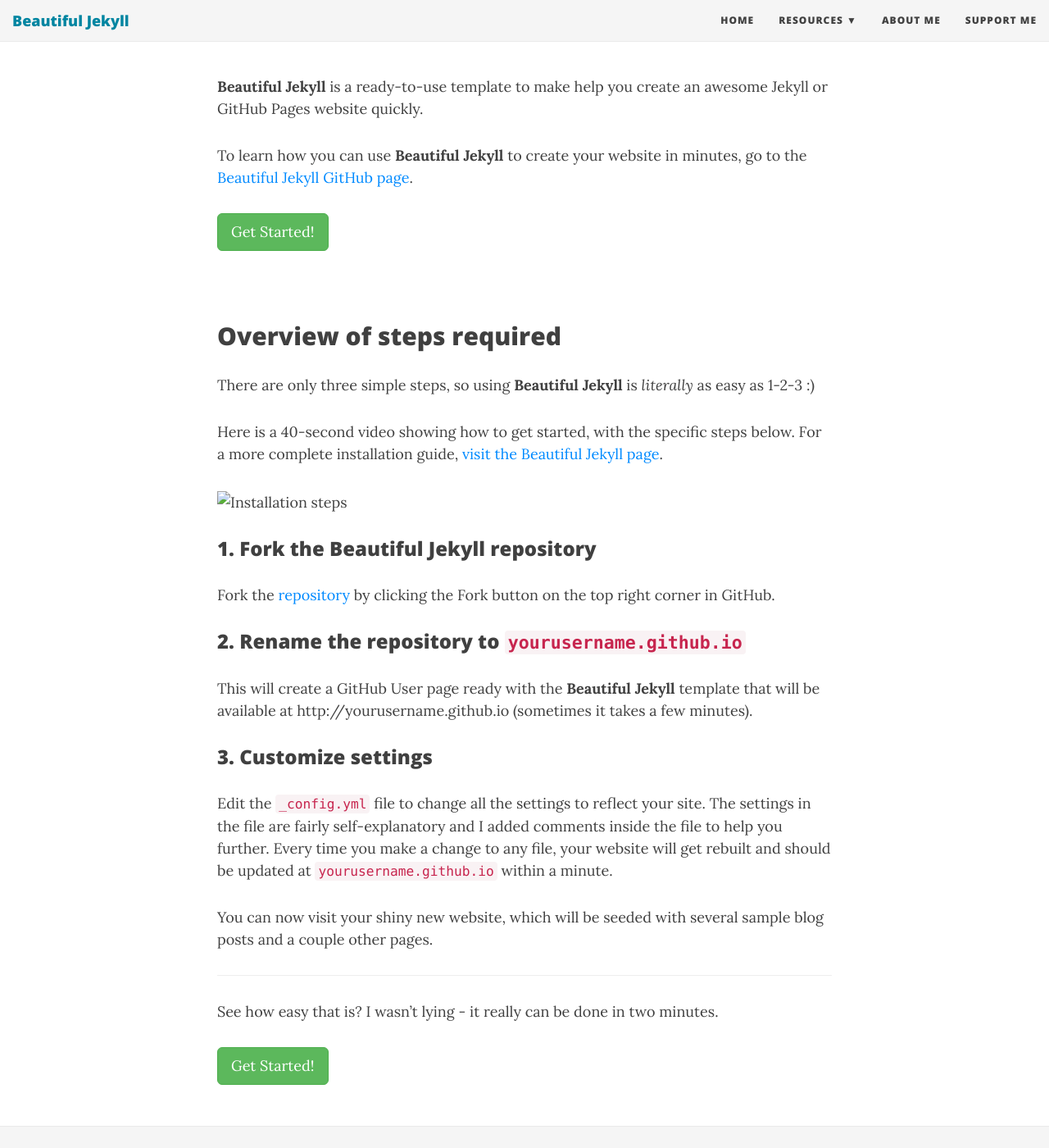
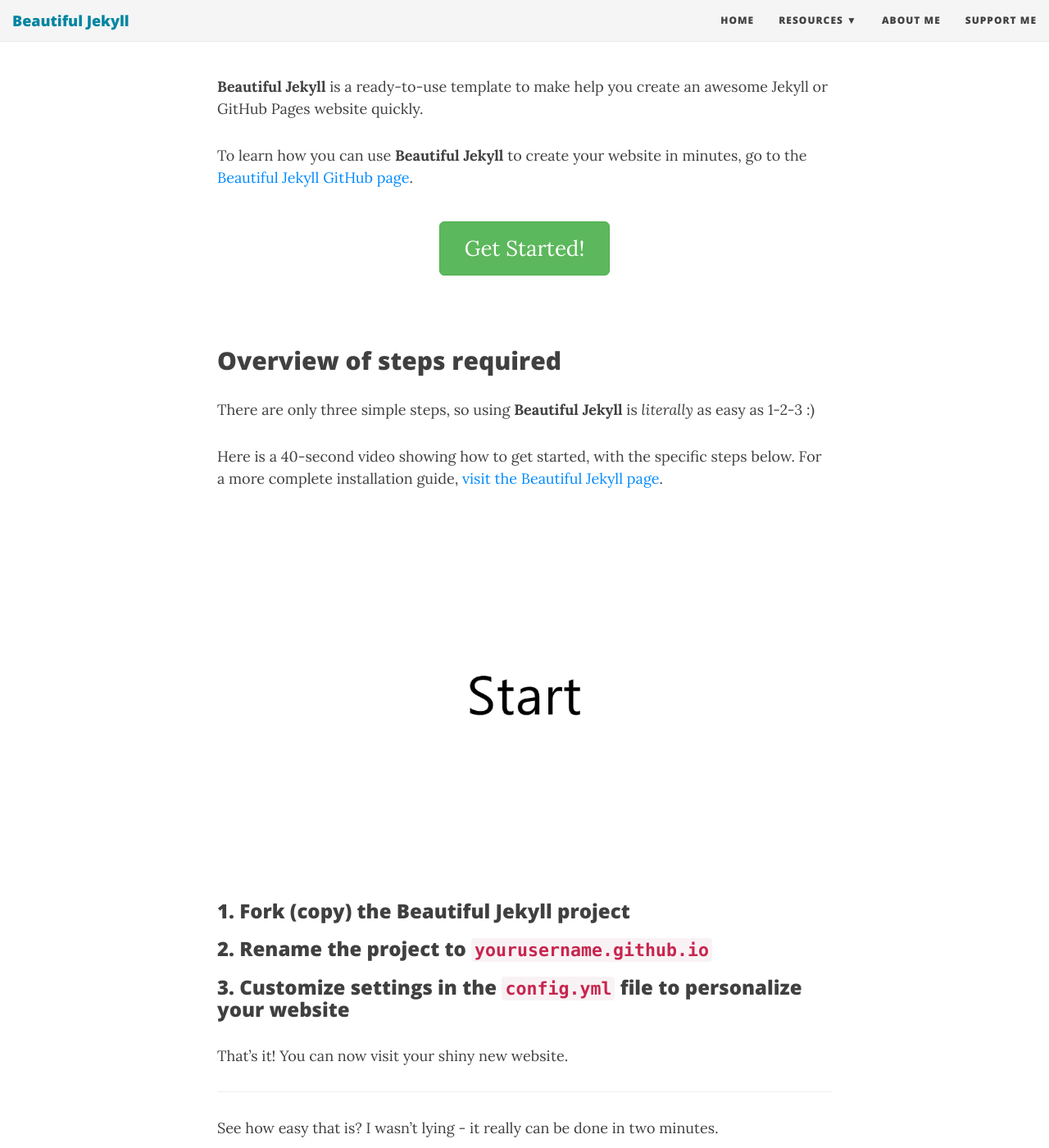
Before and after one commit to gniuk/gniuk.github.io, a Jekyll site: the page built from docs/getstarted.md, in a window 1280 px wide and 1400 px high, scrolled down 516 px. Shown: the whole window at 82% size. Built offline with Jekyll 4.4.1, drawn with Linux system fonts in a browser that asks for light colours; nearby versions of some CDN libraries.

Commit message:
fix problems in demo site

```diff
--- a/docs/_config.yml
+++ b/docs/_config.yml
@@ -29,7 +29,7 @@
 url: "https://deanattali.com/beautiful-jekyll/"
 
 # baseurl should be an empty string
-baseurl: "/beautiful-jekyll"
+#baseurl: "/beautiful-jekyll"
 
 # --- Logo --- #
 
--- /dev/null
+++ b/docs/assets/css/demo.css
@@ -0,0 +1,67 @@
+/* Carbon ads */
+#carbonads {
+  display: block;
+  overflow: hidden;
+  text-align: center;
+  font-family: "Open Sans", Lora, Arial, "Helvetica Neue", Helvetica, sans-serif;
+  line-height: 1.5;
+  font-size: 13px;
+  border: 1px solid #ccc;
+  padding: 9px;
+  max-width: 400px;
+  margin: 0 auto 15px;
+}
+
+#carbonads a {
+  color: inherit;
+  text-decoration: none;
+}
+
+#carbonads a:hover {
+  color: inherit;
+  text-decoration: underline;
+}
+
+#carbonads span {
+  display: block;
+  overflow: hidden;
+  position: relative;
+}
+
+.carbon-img {
+  display: block;
+  margin: 0 10px 0 0;
+  float: left;
+}
+
+.carbon-img img {
+  margin-bottom: 0;
+}
+
+.carbon-text {
+  display: block;
+  margin-bottom: 0;
+  float: left;
+  text-align: left;
+  max-width: calc(100% - 130px - 10px);
+}
+
+.carbon-poweredby {
+  display: block;
+  text-transform: uppercase;
+  letter-spacing: 1px;
+  font-size: 10px;
+  line-height: 1;
+  position: absolute;
+  right: 0;
+  bottom: 0;
+}
+
+.get-started-wrap {
+  text-align: center;
+}
+.get-started-btn {
+  padding: 15px 30px;
+  font-size: 26px;
+  margin-top: 10px;
+}
--- a/docs/getstarted.md
+++ b/docs/getstarted.md
@@ -21,21 +22,15 @@
 
 Here is a 40-second video showing how to get started, with the specific steps below.  For a more complete installation guide, [visit the Beautiful Jekyll page](https://github.com/daattali/beautiful-jekyll#readme).
 
-<img src="../img/install-steps.gif" style="width:100%;" alt="Installation steps" />
+<img src="../assets/img/install-steps.gif" style="width:100%;" alt="Installation steps" />
 
-### 1. Fork the Beautiful Jekyll repository
+### 1. Fork (copy) the Beautiful Jekyll project
 
-Fork the [repository](https://github.com/daattali/beautiful-jekyll) by clicking the Fork button on the top right corner in GitHub.
+### 2. Rename the project to `yourusername.github.io`
 
-### 2. Rename the repository to `yourusername.github.io`
+### 3. Customize settings in the `config.yml` file to personalize your website
 
-This will create a GitHub User page ready with the **Beautiful Jekyll** template that will be available at http://yourusername.github.io (sometimes it takes a few minutes).
-
-### 3. Customize settings
-
-Edit the `_config.yml` file to change all the settings to reflect your site.  The settings in the file are fairly self-explanatory and I added comments inside the file to help you further.  Every time you make a change to any file, your website will get rebuilt and should be updated at `yourusername.github.io` within a minute.
-
-You can now visit your shiny new website, which will be seeded with several sample blog posts and a couple other pages.
+That's it! You can now visit your shiny new website.
 
 ---
 
```
Also changed, not shown: other parts of docs/getstarted.md (+1 -0 lines), docs/featured-users.md (+1 -1 lines), docs/index.html (+6 -2 lines), docs/assets/img/hello_world.jpeg (added).
